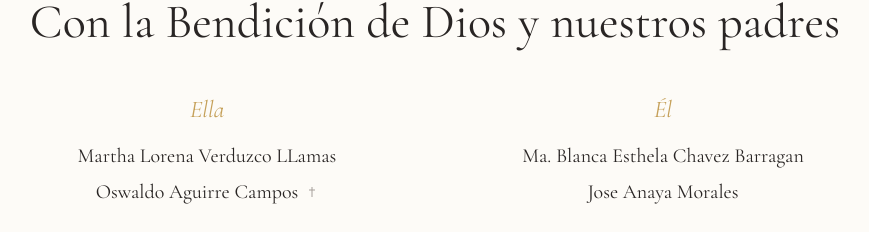
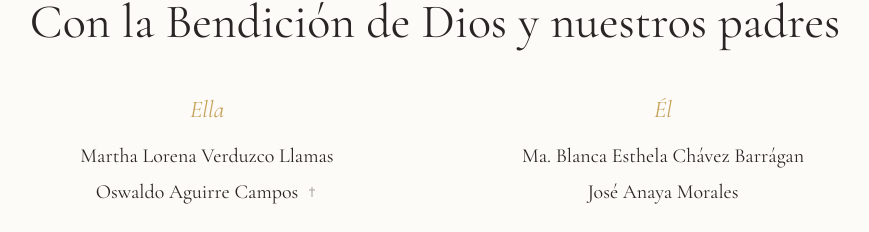
Before and after one commit to archisss/sya, a React (Vite) app: page / in a window 1280 px wide. Shown: the part 2277-2509 px from the top of the page, without its empty margins (205-1074 px from the left). Built offline with nearby package versions, Linux system fonts and the light colour scheme.

Commit message:
Fix spelling and accents in parent names

```diff
--- a/src/config.ts
+++ b/src/config.ts
@@ -31,12 +31,12 @@ export const WEDDING_CONFIG = {
     show: true,
     title: "Con la Bendición de Dios y nuestros padres",
     brideParents: [
-      { name: "Martha Lorena Verduzco LLamas", isDeceased: false },
+      { name: "Martha Lorena Verduzco Llamas", isDeceased: false },
       { name: "Oswaldo Aguirre Campos", isDeceased: true }
     ],
     groomParents: [
-      { name: "Ma. Blanca Esthela Chavez Barragan", isDeceased: false },
-      { name: "Jose Anaya Morales", isDeceased: false }
+      { name: "Ma. Blanca Esthela Chávez Barrágan", isDeceased: false },
+      { name: "José Anaya Morales", isDeceased: false }
     ]
   }
 };
```
